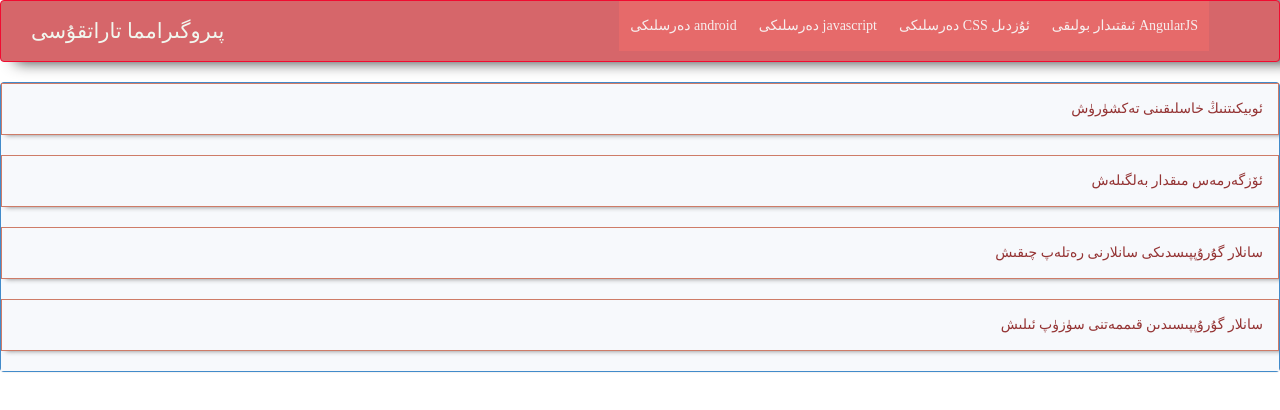
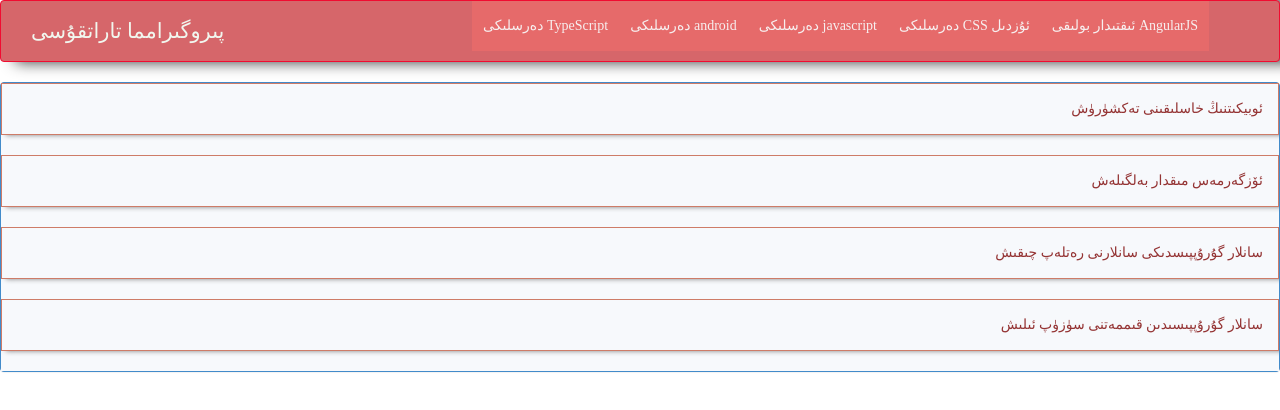
Before and after one commit to birogul2014/p, a plain HTML site: page javascript.html in a window 1280 px wide. Drawn offline with Linux system fonts and the light colour scheme.

Commit message:
Update javascript.html

```diff
--- a/javascript.html
+++ b/javascript.html
@@ -34,6 +34,7 @@
    <li class="active"><a href="css.html">ئۇزدىل CSS دەرسلىكى</a></li>
      <li class="active"><a href="javascript.html">javascript دەرسلىكى</a></li>
      <li class="active"><a href="android.html">android دەرسلىكى</a></li>
+     <li class="active"><a href="typescript.html">TypeScript دەرسلىكى</a></li>
         </ul>
     </div><!-- /.navbar-collapse -->
   </div><!-- /.container-fluid -->
```
